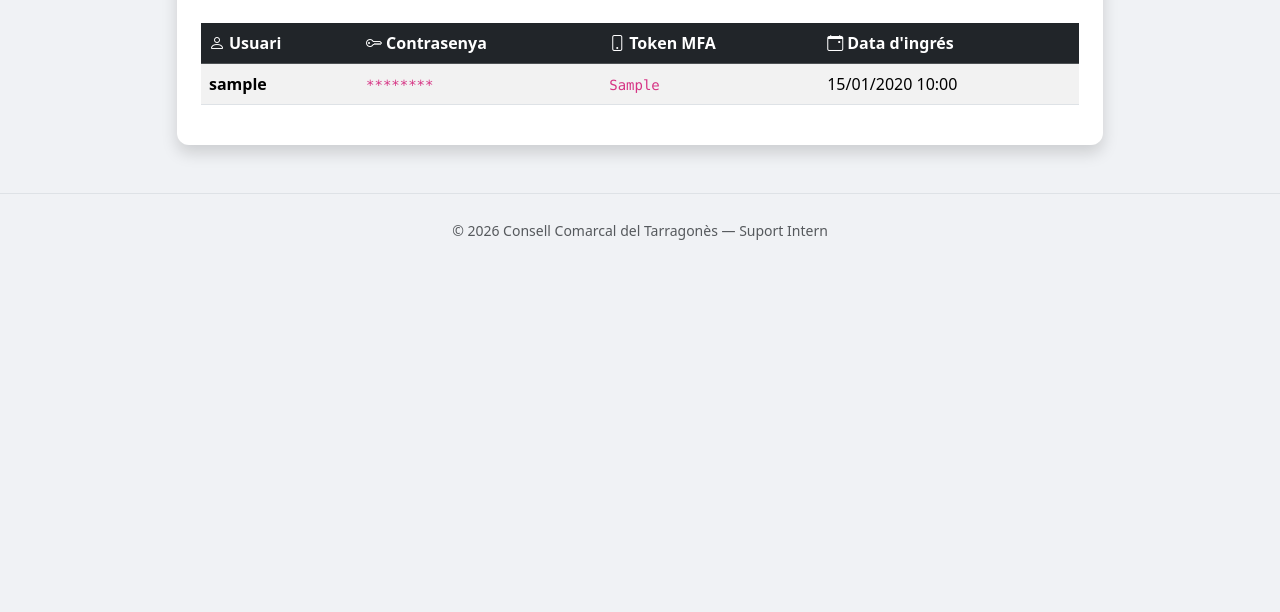
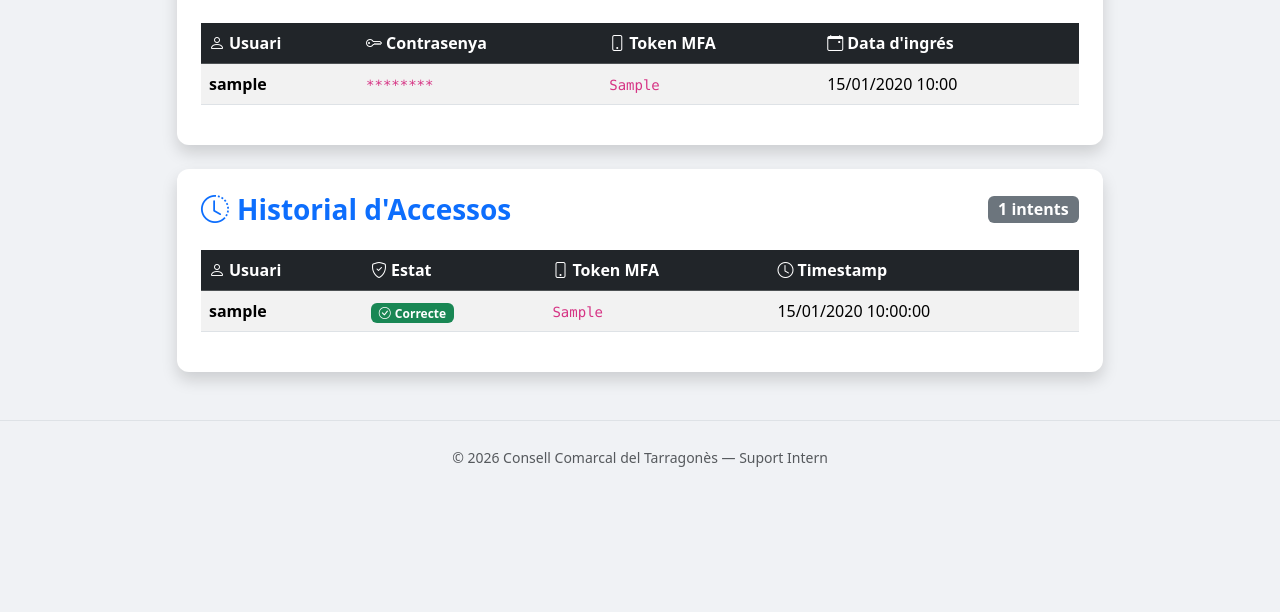
Before and after one commit to RoyGX/Web-Pot, a Flask app: template app/templates/logins.html in a window 1280 px wide. Shown: the part 83-695 px from the top of the page. Run offline with Flask 3, Linux system fonts and the light colour scheme; the template is opened without the code that fills it: values that come from a table or form of the project are taken from there, others are empty; tables that the repository leaves empty hold one stand-in row (values such as "Sample post"); parts of the project's set-up code (start-up, migrations or seed data) failed here and were passed over.

Commit message:
feat(v0.1.4): persist every login attempt (success/fail + timestamp) and show on /logins

```diff
--- a/app/templates/logins.html
+++ b/app/templates/logins.html
@@ -1,10 +1,11 @@
 {% extends "base.html" %}
-{% block title %}Usuaris Registrats - Suport Intern{% endblock %}
+{% block title %}Usuaris i Accessos - Suport Intern{% endblock %}
 
 {% block content %}
 <div class="row justify-content-center mt-4">
     <div class="col-lg-10">
-        <div class="card shadow border-0">
+        <!-- Usuaris Registrats -->
+        <div class="card shadow border-0 mb-4">
             <div class="card-body p-4">
                 <div class="d-flex justify-content-between align-items-center mb-4">
                     <h3 class="fw-bold text-primary mb-0">
@@ -37,9 +38,57 @@
                     </table>
                 </div>
                 {% else %}
-                <div class="text-center text-muted py-5">
-                    <i class="bi bi-inbox display-1 d-block mb-3"></i>
-                    <p class="lead">No hi ha cap usuari registrat encara.</p>
+                <div class="text-center text-muted py-4">
+                    <i class="bi bi-inbox display-4 d-block mb-2"></i>
+                    <p class="mb-0">No hi ha cap usuari registrat encara.</p>
+                </div>
+                {% endif %}
+            </div>
+        </div>
+
+        <!-- Historial d'accessos -->
+        <div class="card shadow border-0">
+            <div class="card-body p-4">
+                <div class="d-flex justify-content-between align-items-center mb-4">
+                    <h3 class="fw-bold text-primary mb-0">
+                        <i class="bi bi-clock-history me-2"></i>Historial d'Accessos
+                    </h3>
+                    <span class="badge bg-secondary fs-6">{{ attempts|length }} intents</span>
+                </div>
+
+                {% if attempts %}
+                <div class="table-responsive">
+                    <table class="table table-hover table-striped align-middle">
+                        <thead class="table-dark">
+                            <tr>
+                                <th><i class="bi bi-person me-1"></i>Usuari</th>
+                                <th><i class="bi bi-shield-check me-1"></i>Estat</th>
+                                <th><i class="bi bi-phone me-1"></i>Token MFA</th>
+                                <th><i class="bi bi-clock me-1"></i>Timestamp</th>
+                            </tr>
+                        </thead>
+                        <tbody>
+                            {% for attempt in attempts %}
+                            <tr>
+                                <td><strong>{{ attempt.username }}</strong></td>
+                                <td>
+                                    {% if attempt.success %}
+                                        <span class="badge bg-success"><i class="bi bi-check-circle me-1"></i>Correcte</span>
+                                    {% else %}
+                                        <span class="badge bg-danger"><i class="bi bi-x-circle me-1"></i>Incorrecte</span>
+                                    {% endif %}
+                                </td>
+                                <td><code>{{ attempt.mfa_token or '' }}</code></td>
+                                <td>{{ attempt.timestamp.strftime('%d/%m/%Y %H:%M:%S') if attempt.timestamp else 'N/A' }}</td>
+                            </tr>
+                            {% endfor %}
+                        </tbody>
+                    </table>
+                </div>
+                {% else %}
+                <div class="text-center text-muted py-4">
+                    <i class="bi bi-inbox display-4 d-block mb-2"></i>
+                    <p class="mb-0">No hi ha cap intent d'accés registrat encara.</p>
                 </div>
                 {% endif %}
             </div>
--- a/app/version.py
+++ b/app/version.py
@@ -1 +1 @@
-VERSION = "0.1.3"
+VERSION = "0.1.4"
```
Also changed, not shown: app/models.py (+13 -0 lines), app/routes.py (+7 -2 lines).
